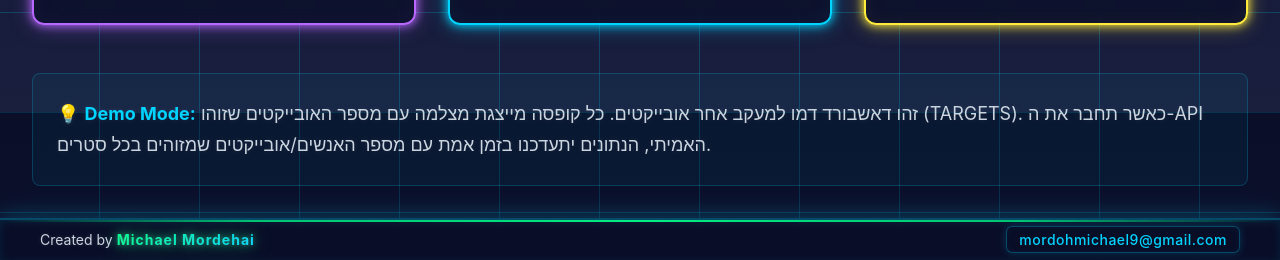
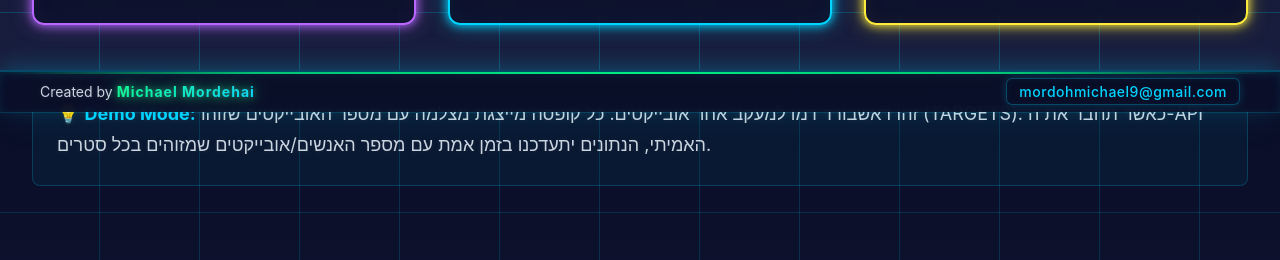
Before and after one commit to Michaelmo12/UniView, a React app in the folder frontend/: page / in a window 1280 px wide. Shown: the part 688-948 px from the top of the page. Built offline with nearby package versions, Linux system fonts and the light colour scheme; the HTML template or start-up script is replaced by a standard one.

Commit message:
Update Footer styling
- Improve footer CSS consistency
- Update styling to match new design system

```diff
--- a/frontend/src/components/layout/Footer/Footer.css
+++ b/frontend/src/components/layout/Footer/Footer.css
@@ -1,5 +1,7 @@
 /* ===== CYBERPUNK NEON FOOTER ===== */
 .footer {
+  position: sticky;
+  bottom: 0;
   height: 40px;
   background: rgba(10, 14, 39, 0.95);
   backdrop-filter: blur(15px);
@@ -9,7 +11,7 @@
     0 0 40px rgba(0, 212, 255, 0.1),
     inset 0 2px 10px rgba(0, 212, 255, 0.1);
   margin-top: auto;
-  position: relative;
+  z-index: 1000;
 }
 
 /* Animated top border glow */
```
